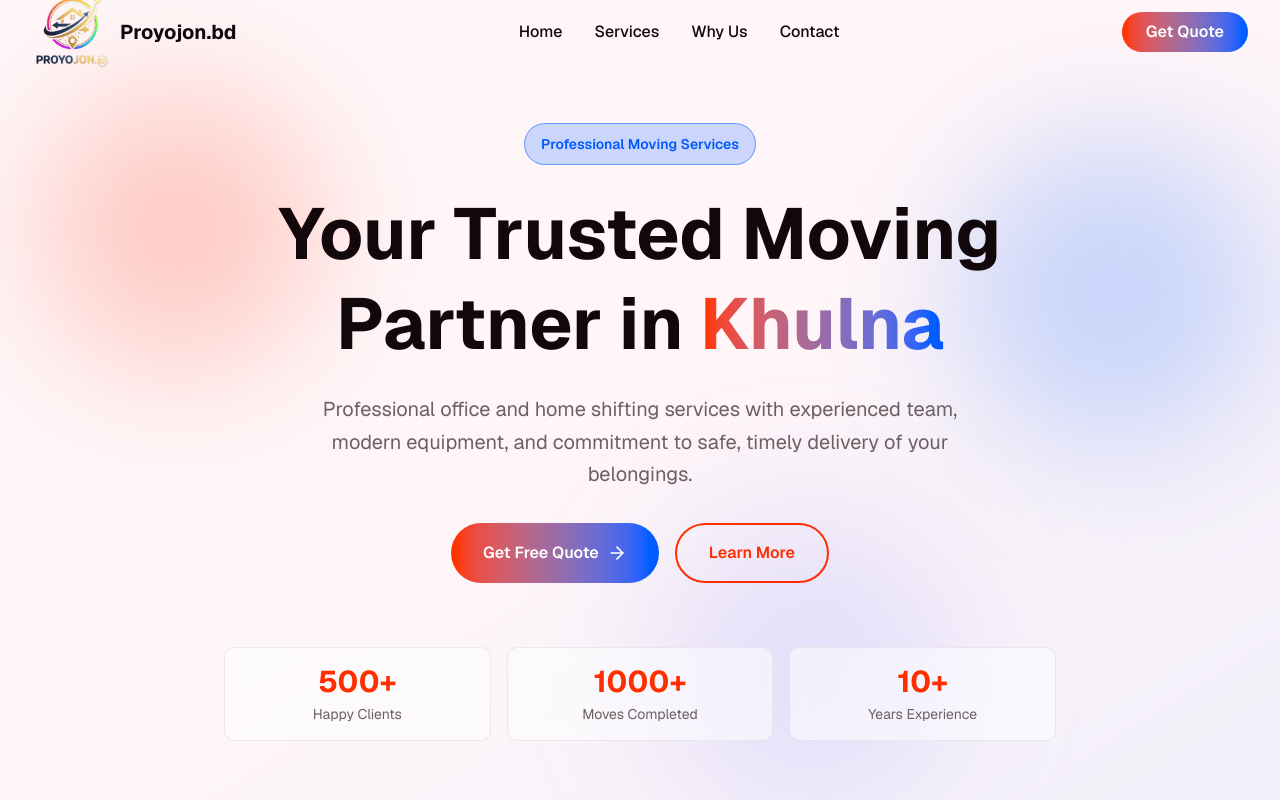
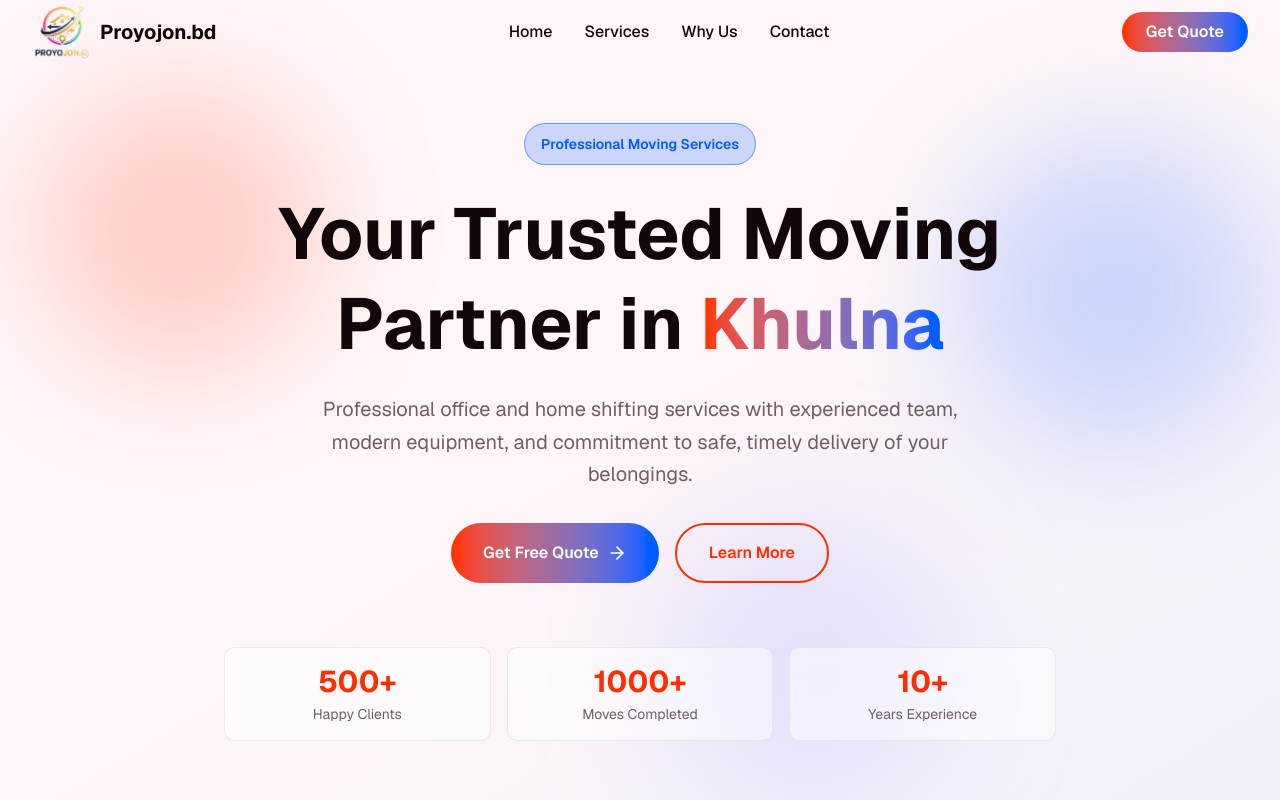
Before and after one commit to mh-sagar74/Proyojon.bd, a Next.js app: page / in a window 1280 px wide. Shown: the top 800 px of the page. Built offline with nearby package versions, Linux system fonts and the light colour scheme.

Commit message:
Decrease logo size

```diff
--- a/app/components/footer.jsx
+++ b/app/components/footer.jsx
@@ -13,8 +13,8 @@ export default function Footer() {
           {/* Brand */}
           <div>
             <div className="flex items-center gap-2 mb-4">
-              <div className="w-20 h-20 rounded-lg flex items-center justify-center">
-                <Image src={"/logo.png"} alt="Proyojon.bd" width={700} height={700} />
+              <div className="w-15 h-15 rounded-lg flex items-center justify-center">
+                <Image src={"/logo.png"} alt="Proyojon.bd" width={500} height={500} />
               </div>
               <span className="font-bold text-lg">Proyojon.bd</span>
             </div>
--- a/app/components/navbar.jsx
+++ b/app/components/navbar.jsx
@@ -29,11 +29,11 @@ export default function Navbar({ isScrolled }) {
           {/* Logo */}
           <Link href="#" className="flex items-center gap-2">
             <motion.div
-              className="w-20 h-20 rounded-lg flex items-center justify-center"
+              className="w-15 h-15 rounded-lg flex items-center justify-center"
               whileHover={{ scale: 1.1 }}
               whileTap={{ scale: 0.95 }}
             >
-              <Image src={"/logo.png"} alt="Proyojon.bd" width={700} height={700} />
+              <Image src={"/logo.png"} alt="Proyojon.bd" width={500} height={500} />
             </motion.div>
             <span className="font-bold text-xl text-foreground hidden sm:inline">Proyojon.bd</span>
           </Link>
```
